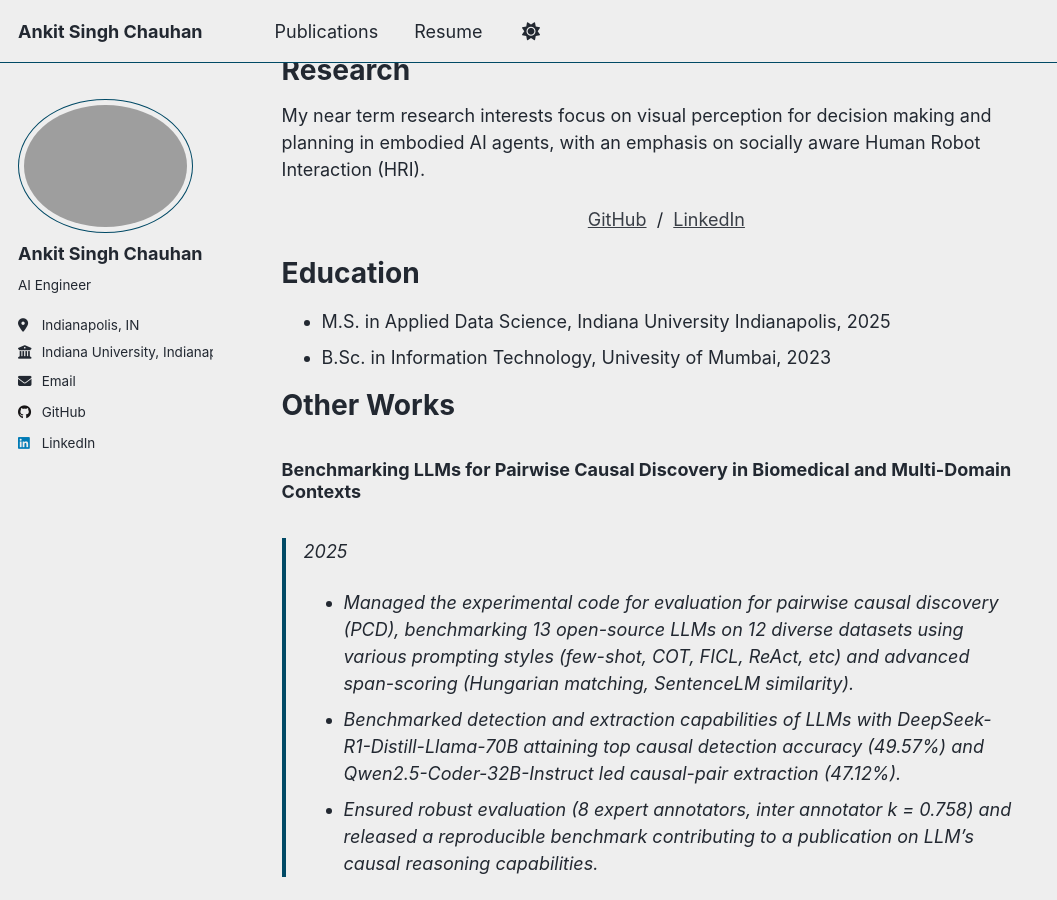
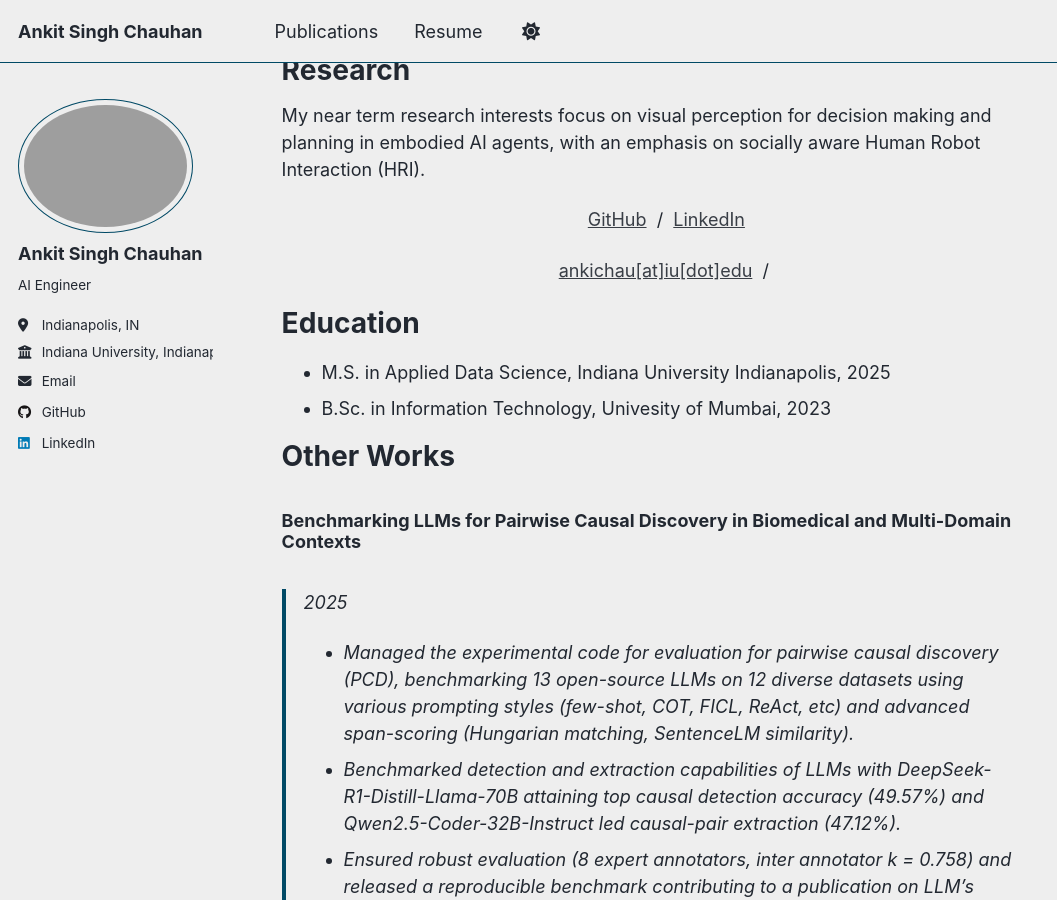
Before and after one commit to anchauha/anchauha.github.io, a Jekyll site: the page built from _pages/about.md, in a window 1280 px wide and 900 px high, scrolled down 323 px. Shown: the whole window, without its empty margins (0-1057 px from the left). Built offline with Jekyll 4.4.1, drawn with Linux system fonts in a browser that asks for light colours; a script that is not in the unit is left out.

Commit message:
Add email contact to about page
Added email contact information to the about page.

```diff
--- a/_pages/about.md
+++ b/_pages/about.md
@@ -18,6 +18,9 @@ My near term research interests focus on visual perception for decision making a
 <p align="center">
   <a href="https://github.com/anchauha">GitHub</a> &nbsp;/&nbsp;
   <a href="https://www.linkedin.com/in/chauhan-aankit/">LinkedIn</a>
+</p>
+<p align="center">
+  <a>ankichau[at]iu[dot]edu</a> &nbsp;/&nbsp;
 </p>
 
 Education
```
